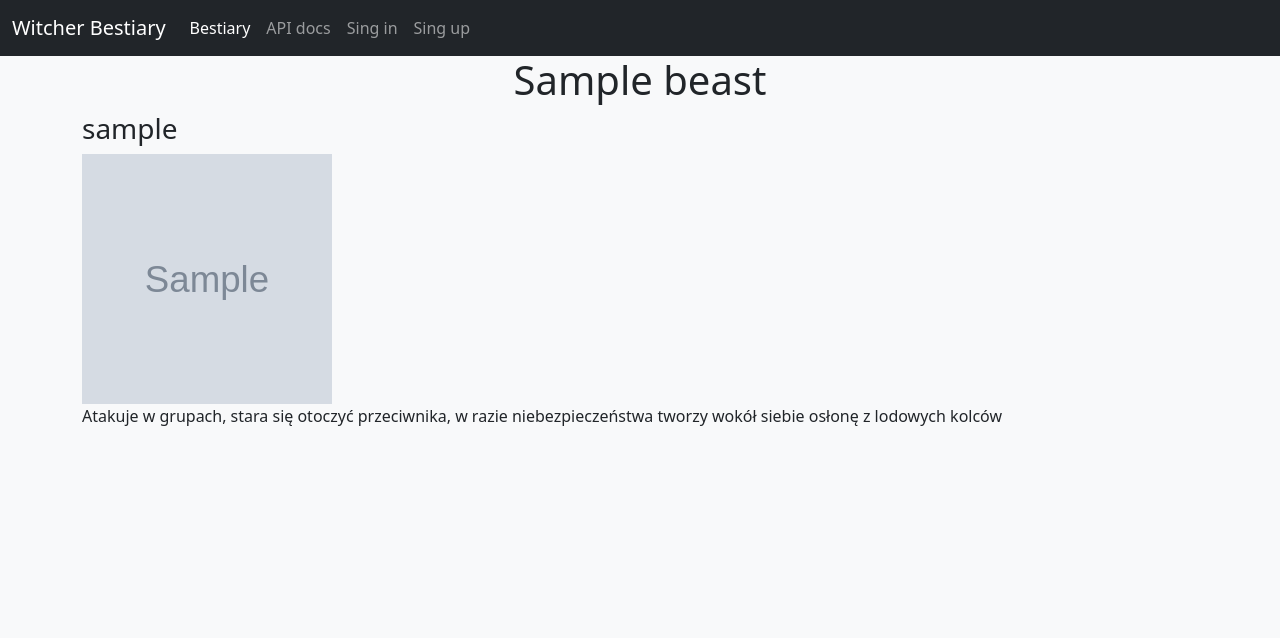
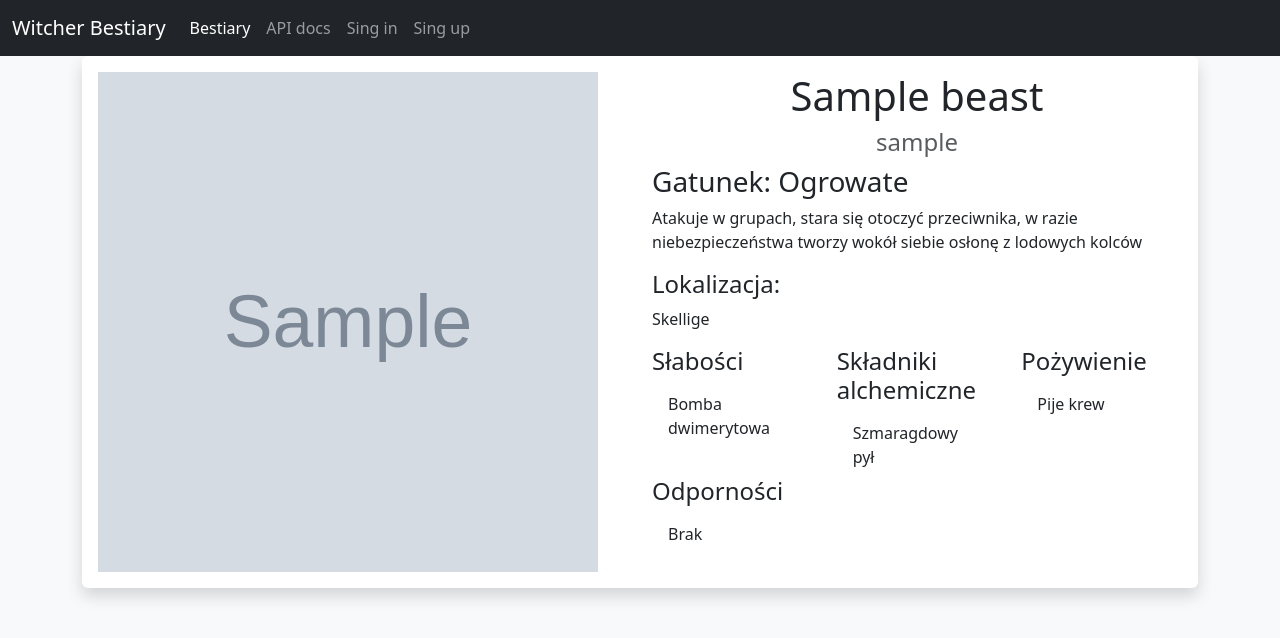
Before and after one commit to MikolajSzawerda/WitcherAPI, a Django app: a page that uses bestiary/templates/bestiary/beast.html in a window 1280 px wide. Shown: the top 638 px of the page. Run offline with Django 3.2, Linux system fonts and the light colour scheme; data comes from the database, SQL or seed files in the repository; tables that the repository leaves empty hold one stand-in row (values such as "Sample post"); grey boxes marked "Sample" are stand-in pictures; parts of the project's set-up code (start-up, migrations or seed data) failed here and were passed over; some libraries are stand-ins or nearby versions.

Commit message:
Styled detail view

```diff
--- a/bestiary/models.py
+++ b/bestiary/models.py
@@ -22,6 +22,9 @@
 
 class Distribution(models.Model):
     place = models.CharField(max_length=250)
+
+    def __str__(self):
+        return self.place
 
 
 class Tactics(models.Model):
--- a/bestiary/templates/bestiary/beast.html
+++ b/bestiary/templates/bestiary/beast.html
@@ -1,29 +1,43 @@
 {% extends "base.html" %}
-
-
-<!DOCTYPE html>
-<html lang="en">
-<head>
-    <meta charset="UTF-8">
-    <meta http-equiv="X-UA-Compatible" content="IE=edge">
-    <meta name="viewport" content="width=device-width, initial-scale=1.0">
-    <title>{{beast.name}}</title>
-</head>
-<body>
-    {% block content%}
-    {% include 'bestiary/includes/navigation.html' %}
-    <div class="container">
-
-        <h1 class="text-center">{{beast.name}}</h1>
-        <h3>{{beast.nickname}}</h3>
-        <img src="{{beast.image.url}}" width="250" height="250">
-        <p>
-            {{beast.tactics.description}}
-        </p>
-        {% if isfav %}
-            <div>My favourite</div>
-        {% endif %}
-        {% endblock %}
+{% load static%}
+{% block page_title%}{{beast.name}}{% endblock %}
+{% block css_files %}
+<link rel="stylesheet" href="{% static 'bestiary/beast.css' %}">
+{% endblock %}
+{% block content%}
+{% include 'bestiary/includes/navigation.html' %}
+<div class="container">
+    <div class="shadow p-3 mb-5 bg-body rounded">
+        <div class="row">
+            <div class="col">
+                <img src="{{beast.image.url}}" width="500" height="500">
+            </div>
+            <div class="col">
+                <!-- {% if isfav %}
+                <div>My favourite</div>
+                {% endif %} -->
+                <h1 class="text-center">{{beast.name}}</h1>
+                <h4 class="text-muted text-center">{{beast.nickname}}</h4>
+                <h3>Gatunek: {{beast.clasification}}</h3>
+                <p class="text-justify">{{beast.tactics.description}}</p>
+                <h4>Lokalizacja:</h4>
+                <p class="text-justify">{{distribution}}</p>
+                <div class="row">
+                    {% for field in data%}
+                    {% if field.objs %}
+                    <div class="col">
+                        <h4>{{field.title}}</h4>
+                        <ul class="list-group list-group-flush">
+                            {% for obj in field.objs%}
+                            <li class="list-group-item">{{obj}}</li>
+                            {% endfor%}
+                        </ul>
+                    </div>
+                    {% endif %}
+                    {% endfor %}
+                </div>
+            </div>
+        </div>
     </div>
-</body>
-</html>
+</div>
+{% endblock %}
--- a/bestiary/views.py
+++ b/bestiary/views.py
@@ -26,9 +26,26 @@
     def get_context_data(self, **kwargs: Any) -> Dict[str, Any]:
         context = super().get_context_data(**kwargs)
         fav_ids = self.request.session.get('fav', list())
-        print(fav_ids)
         context['isfav'] = (self.object.id in fav_ids)
-        print(context['isfav'])
+        context['distribution'] = self.object.distribution.first()
+        context['data'] = (
+            {
+                'title': "Słabości",
+                'objs': self.object.weaknesses.all()
+            },
+            {
+                'title': "Składniki alchemiczne",
+                'objs': self.object.alchemical_ingredients.all()
+            },
+            {
+                'title': "Pożywienie",
+                'objs': self.object.feed.all()
+            },
+            {
+                'title': "Odporności",
+                'objs': self.object.immunities.all()
+            },
+        )
         return context
 
 
```
Also changed, not shown: bestiary/static/bestiary/beast.css (added).
